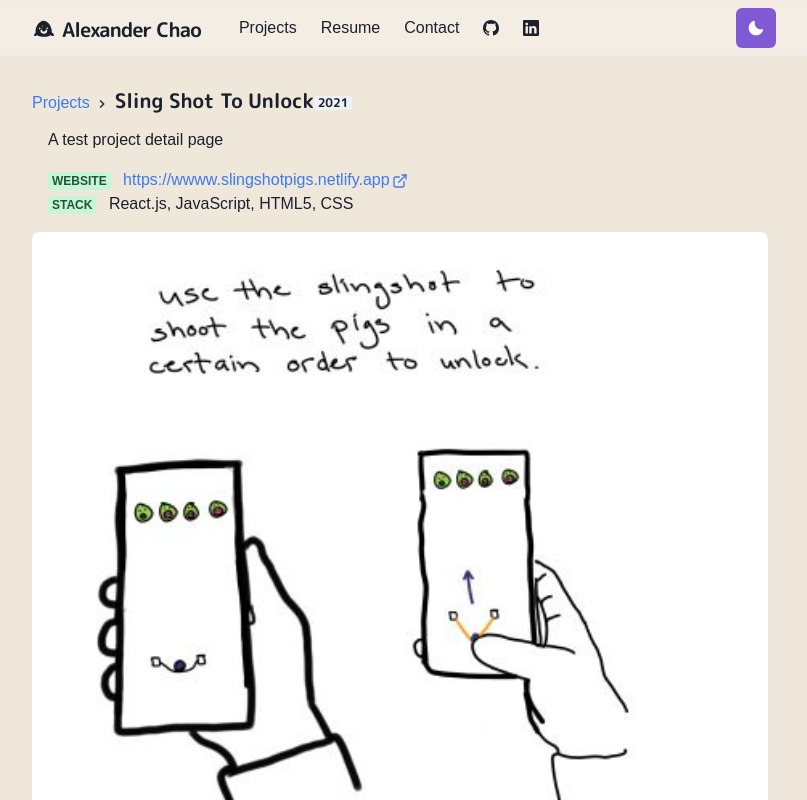
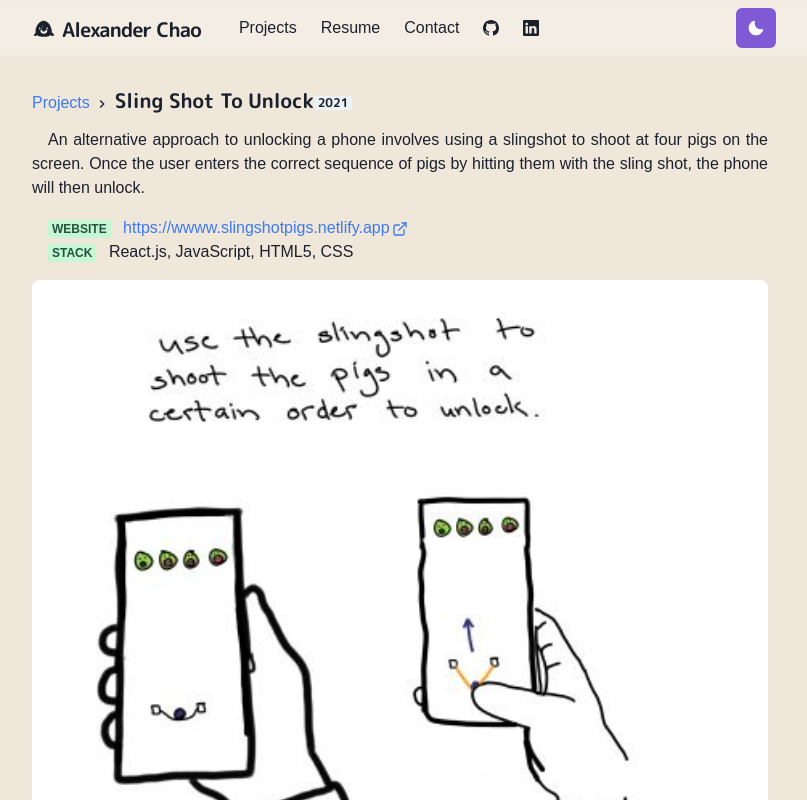
Before and after one commit to AlexanderChao14/AlexanderChao, a Next.js app: page /projects/sling_shot_to_unlock in a window 1280 px wide. Shown: the top 800 px of the page, without its empty margins (240-1047 px from the left). Built offline with nearby package versions, Linux system fonts and the light colour scheme.

Commit message:
Updated sling shot project details

```diff
--- a/pages/index.js
+++ b/pages/index.js
@@ -65,7 +65,7 @@ const Index = () => {
           <Heading as="h3" variant="section-title">
             Places I Have Travelled To
           </Heading>
-          <Image src="images/home/Travel Map.png" alt="Travel Map" placeholder='blur' loading='lazy' borderRadius="3xl" pt={3}/>
+          <Image src="images/home/Travel Map.png" alt="Travel Map" placeholder='blur' loading='lazy' borderRadius="3xl"/>
         </Section>
       </Container>
     </Layout>
--- a/pages/projects/sling_shot_to_unlock.js
+++ b/pages/projects/sling_shot_to_unlock.js
@@ -13,7 +13,7 @@ const Project = () => {
                     <Badge>2021</Badge>
                 </Title>
                 <ParagraphBlock>
-                    A test project detail page
+                    An alternative approach to unlocking a phone involves using a slingshot to shoot at four pigs on the screen. Once the user enters the correct sequence of pigs by hitting them with the sling shot, the phone will then unlock.
                 </ParagraphBlock>
                 <List ml={4} my={4}>
                     <ListItem>
```
